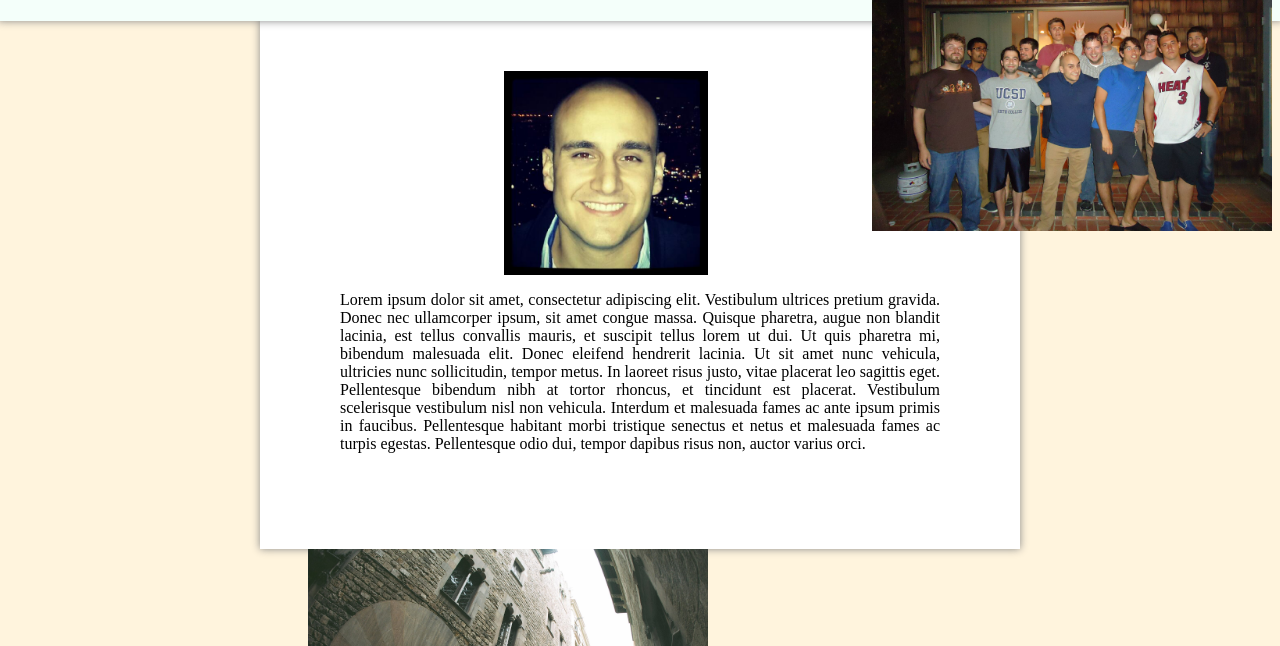
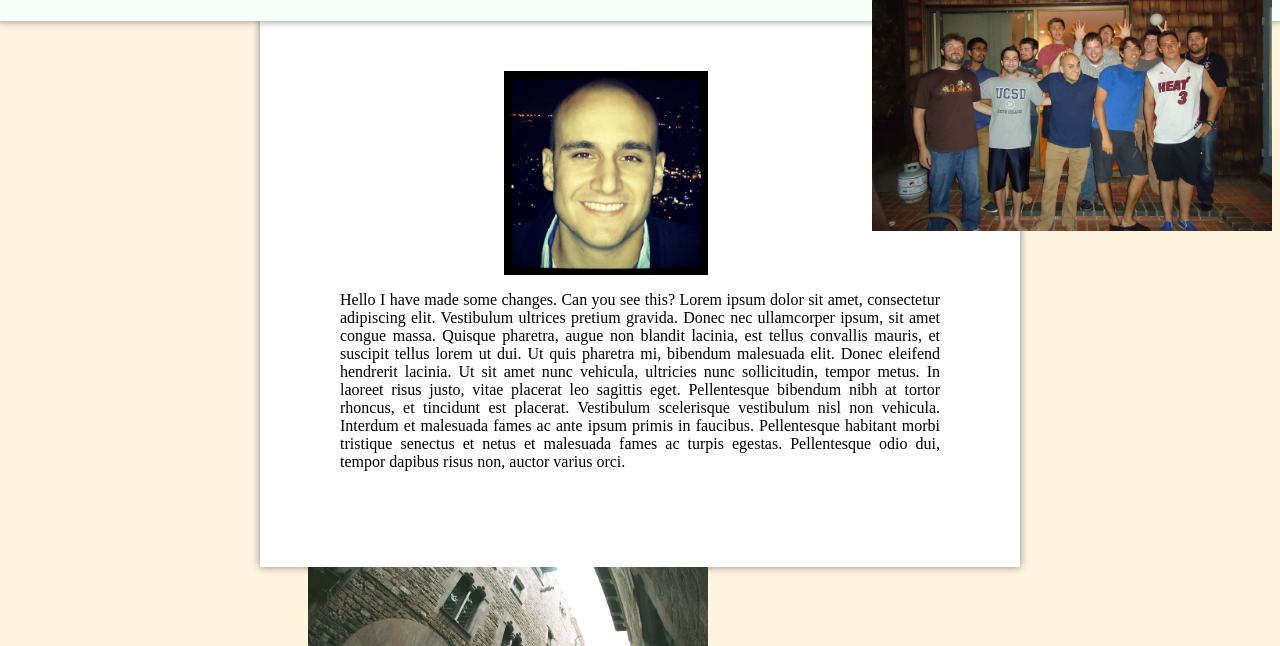
Before and after one commit to dcgudeman/about_me, a plain HTML site: page index.html in a window 1280 px wide. Shown: the part 77-723 px from the top of the page. Drawn offline with Linux system fonts and the light colour scheme; a web font is replaced by a local one.

Commit message:
third commit

```diff
--- a/index.html
+++ b/index.html
@@ -23,7 +23,7 @@
 
 	<div class='middleColumn'>
 		<img class='one' src="images/me.jpg" alt="me" />
-		<p>Lorem ipsum dolor sit amet, consectetur adipiscing elit. Vestibulum ultrices pretium gravida. Donec nec ullamcorper ipsum, sit amet congue massa. Quisque pharetra, augue non blandit lacinia, est tellus convallis mauris, et suscipit tellus lorem ut dui. Ut quis pharetra mi, bibendum malesuada elit. Donec eleifend hendrerit lacinia. Ut sit amet nunc vehicula, ultricies nunc sollicitudin, tempor metus. In laoreet risus justo, vitae placerat leo sagittis eget. Pellentesque bibendum nibh at tortor rhoncus, et tincidunt est placerat. Vestibulum scelerisque vestibulum nisl non vehicula. Interdum et malesuada fames ac ante ipsum primis in faucibus. Pellentesque habitant morbi tristique senectus et netus et malesuada fames ac turpis egestas. Pellentesque odio dui, tempor dapibus risus non, auctor varius orci.</p>
+		<p> Hello I have made some changes. Can you see this? Lorem ipsum dolor sit amet, consectetur adipiscing elit. Vestibulum ultrices pretium gravida. Donec nec ullamcorper ipsum, sit amet congue massa. Quisque pharetra, augue non blandit lacinia, est tellus convallis mauris, et suscipit tellus lorem ut dui. Ut quis pharetra mi, bibendum malesuada elit. Donec eleifend hendrerit lacinia. Ut sit amet nunc vehicula, ultricies nunc sollicitudin, tempor metus. In laoreet risus justo, vitae placerat leo sagittis eget. Pellentesque bibendum nibh at tortor rhoncus, et tincidunt est placerat. Vestibulum scelerisque vestibulum nisl non vehicula. Interdum et malesuada fames ac ante ipsum primis in faucibus. Pellentesque habitant morbi tristique senectus et netus et malesuada fames ac turpis egestas. Pellentesque odio dui, tempor dapibus risus non, auctor varius orci.</p>
 	</div>
 
 	<img class='three' src="images/graduation.jpg" />
```
